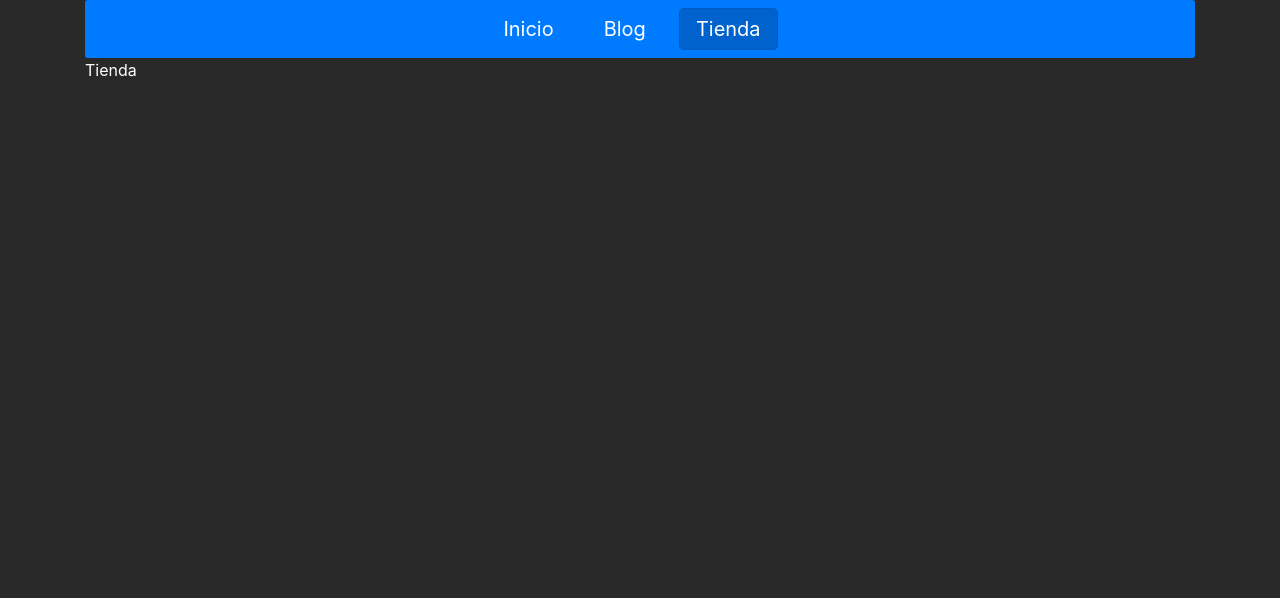
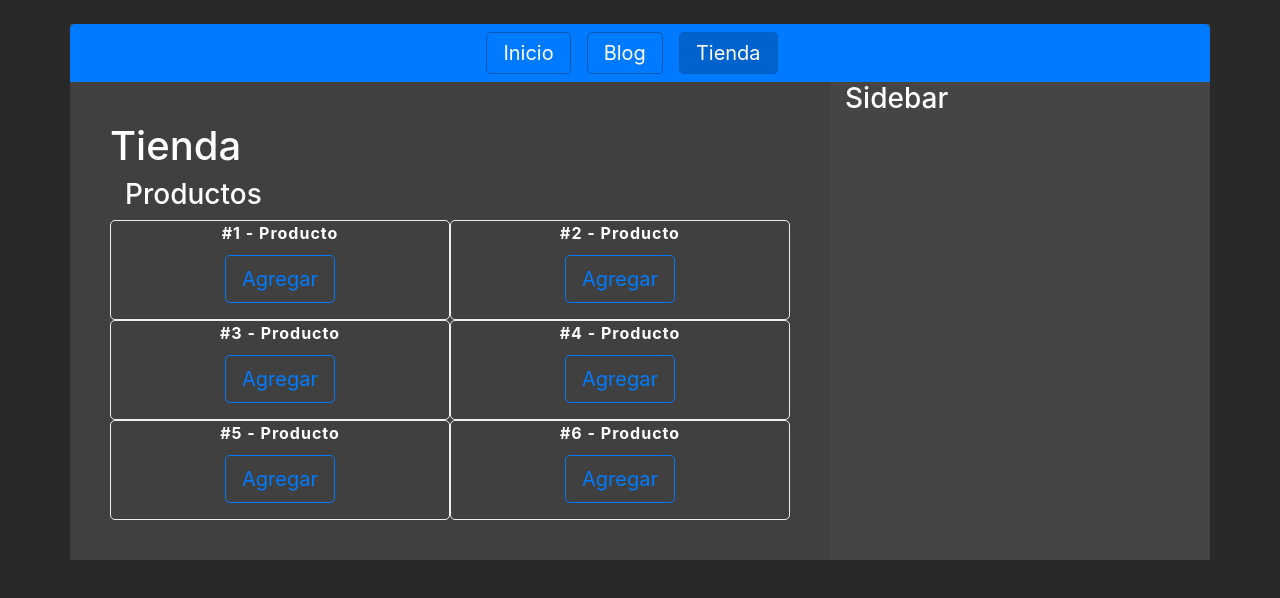
Before and after one commit to SebaGNH/Carrito-Boostrap-React, a React (Create React App) app: page /tienda in a window 1280 px wide. Shown: the top 598 px of the page. Built offline with nearby package versions, Linux system fonts and the light colour scheme.

Commit message:
se agregaron componentes Productos, tienda y dataProductos que es un arreglo

```diff
--- a/public/index.html
+++ b/public/index.html
@@ -13,8 +13,6 @@
 
     <link rel="manifest" href="%PUBLIC_URL%/manifest.json" />
 
-    <link rel="stylesheet" href="https://cdn.jsdelivr.net/npm/bootstrap@4.3.1/dist/css/bootstrap.min.css">
-
     <title>Carrito de compras</title>
   </head>
   <body>
--- a/src/App.js
+++ b/src/App.js
@@ -1,30 +1,39 @@
 import React,{Fragment} from 'react'
 import styled from 'styled-components';
 import {Routes,Route,NavLink,Navigate} from 'react-router-dom';
-import Inicio from './components/Inicio';
-import Blog from './components/Blog';
-import Tienda from './components/Tienda';
+import Inicio from './pages/Inicio';
+import Blog from './pages/Blog';
+import Tienda from './pages/Tienda';
 
 
 function App() {
   return (
     <Fragment>
-      <DivContenedor className="container">
-        <Nav className="navbar navbar-dark bg-primary justify-content-center">
-          <NavLink to={"/"} className="navbar-brand btn btn-primary btn-lg" href="#">Inicio</NavLink>
-          <NavLink to={"/blog"}  className="navbar-brand btn btn-primary btn-lg" href="#">Blog</NavLink>
-          <NavLink to={"/tienda"}  className="navbar-brand btn btn-primary btn-lg" href="#">Tienda</NavLink>
+      <div className="container mt-4">
+        <Row className="row">
+
+          <Nav className="navbar navbar-dark bg-primary justify-content-center col-12">
+            <NavLink to={"/inicio"} className="navbar-brand btn btn-primary btn-lg" href="#">Inicio</NavLink>
+
+            <NavLink to={"/blog"} className="navbar-brand btn btn-primary btn-lg" href="#">Blog</NavLink>
+
+            <NavLink to={"/tienda"} className="navbar-brand btn btn-primary btn-lg" href="#">Tienda</NavLink>
           </Nav>
 
-        <div className="">
+          <DivMain className="col-8">
             <Routes>
-            <Route path="/" element={<Inicio />} />
+              <Route path="/inicio" element={<Inicio />} />
               <Route path="/blog" element={<Blog />} />
               <Route path="/tienda" element={<Tienda />} />
               <Route path='*' element={<Inicio />} />
             </Routes>
+          </DivMain>
+
+          <Aside className='col-4'>
+            <h3>Sidebar</h3>
+          </Aside>
+        </Row>
       </div>
-      </DivContenedor>
     </Fragment>
   );
 }
@@ -33,65 +42,22 @@ export default App;
 
 
 
-const DivContenedor = styled.div`
-  //background: #404040;
-  //margin: 40px 0;
-  //border-radius: 10px;
-  //box-shadow: 0px 0px 5px rgba(129, 129, 129, 0.1);
+const Nav = styled.nav`
+  border-radius: 5px 5px 0px 0px;
+  a{
+    border: 1px solid #0056b3;
+  }
 `;
 
-const Nav = styled.nav`
-  //width: 100%;
-  //text-align: center;
-  //background: #092c4c;
-  //grid-column: span 2;
-  border-radius: 3px;
-//
-  //a {
-  //    color: #fff;
-  //    display: inline-block;
-  //    padding: 15px 20px;
-  //}
-//
-  //a:hover {
-  //    background: #1d85e8;
-  //    text-decoration: none;
-  //}
+const Row = styled.div`
+  background-color: #404040;
 `;
 
 
-
-
-
-
-const Contenedor2 = styled.div`
-  max-width: 1000px;
+const DivMain = styled.div`
   padding: 40px;
-  width: 90%;
-  display: grid;
-  gap: 20px;
-  grid-template-columns: 2fr 1fr;
-  background: #fff;
-  margin: 40px 0;
-  border-radius: 10px;
-  box-shadow: 0px 0px 5px rgba(129, 129, 129, 0.1);
 `;
 
-const Menu = styled.nav`
-  width: 100%;
-  text-align: center;
-  background: #092c4c;
-  grid-column: span 2;
-  border-radius: 3px;
-
-  a {
-      color: #fff;
-      display: inline-block;
-      padding: 15px 20px;
-  }
-
-  a:hover {
-      background: #1d85e8;
-      text-decoration: none;
-  }
+const Aside = styled.div`
+  background-color: #454545;
 `;
--- /dev/null
+++ b/src/components/Productos.js
@@ -0,0 +1,79 @@
+import React,{Fragment} from 'react';
+import styled from 'styled-components';
+import dataProductos from '../data/dataPoductos';
+
+const Productos = () => {
+  return (
+    <Fragment>
+      <div className="container">
+        <div className="row">
+          <div className="col-12">
+            <h3>Productos</h3>
+          </div>
+
+          {
+            dataProductos.map( (prod, i)=>(
+              <DivProducto key={prod.id} className="col-6">
+                <p>{prod.descripcion}</p>
+                <button type="button" className="btn btn-outline-primary mb-3 btn-lg">Agregar</button>
+              </DivProducto>
+            ))
+          }
+        </div>
+      </div>
+    </Fragment>
+  );
+}
+export default Productos;
+
+
+const DivProducto = styled.div`
+  border: 1px solid #ebeef3;
+  border-radius: 5px;
+  text-align: center;
+  p {
+    font-weight: bold;
+    letter-spacing: 1px;
+    margin-bottom: 10px;
+  }
+`;
+
+
+
+const ContenedorProductos = styled.div`
+  display: grid;
+  grid-template-columns: repeat(2, 1fr); // 2 columnas
+  gap: 20px;
+  padding: 20px 0;
+`;
+
+const Producto2 =  styled.div`
+  padding: 20px;
+  border: 1px solid #ebeef3;
+  border-radius: 5px;
+  text-align: center;
+
+  p {
+    margin-bottom: 10px;
+    font-weight: bold;
+  }
+`;
+
+const Boton = styled.button`
+  border: none;
+  background: #1c85e8;
+  color: #fff;
+  font-size: 12px;
+  font-family: 'Open Sans', sans-serif;
+  text-align: center;
+  display: inline-block;
+  padding: 10px 20px;
+  cursor: pointer;
+  width: 100%;
+  border-radius: 3px;
+  transition: .3s ease all;
+
+  &:hover {
+    background: #1c6ab9;
+  }
+`;
--- /dev/null
+++ b/src/data/dataPoductos.js
@@ -0,0 +1,10 @@
+const dataProductos = [
+  {id:1, descripcion: '#1 - Producto'},
+  {id:2, descripcion: '#2 - Producto'},
+  {id:3, descripcion: '#3 - Producto'},
+  {id:4, descripcion: '#4 - Producto'},
+  {id:5, descripcion: '#5 - Producto'},
+  {id:6, descripcion: '#6 - Producto'},
+];
+
+export default dataProductos;
--- a/src/index.css
+++ b/src/index.css
@@ -1,5 +1,5 @@
-/* @import url('https://cdn.jsdelivr.net/npm/bootstrap@4.3.1/dist/css/bootstrap.min.css'); */
-/* @import url('https://cdnjs.cloudflare.com/ajax/libs/bootswatch/5.2.0/darkly/bootstrap.min.css'); */
+@import url('https://cdn.jsdelivr.net/npm/bootstrap@4.3.1/dist/css/bootstrap.min.css');
+
 *{
   margin: 0;
   padding: 0;
--- a/src/components/Tienda.js
+++ b/src/pages/Tienda.js
@@ -1,9 +1,12 @@
 import React from 'react'
+import Productos from '../components/Productos';
+
 
 const Tienda = () => {
   return (
     <>
-      <p>Tienda</p>
+      <h1>Tienda</h1>
+      <Productos/>
     </>
   );
 }
```
Also changed, not shown: src/pages/Blog.js (renamed from src/components/Blog.js), src/pages/Inicio.js (renamed from src/components/Inicio.js). Lines whose indentation alone changed are shown as unchanged.
